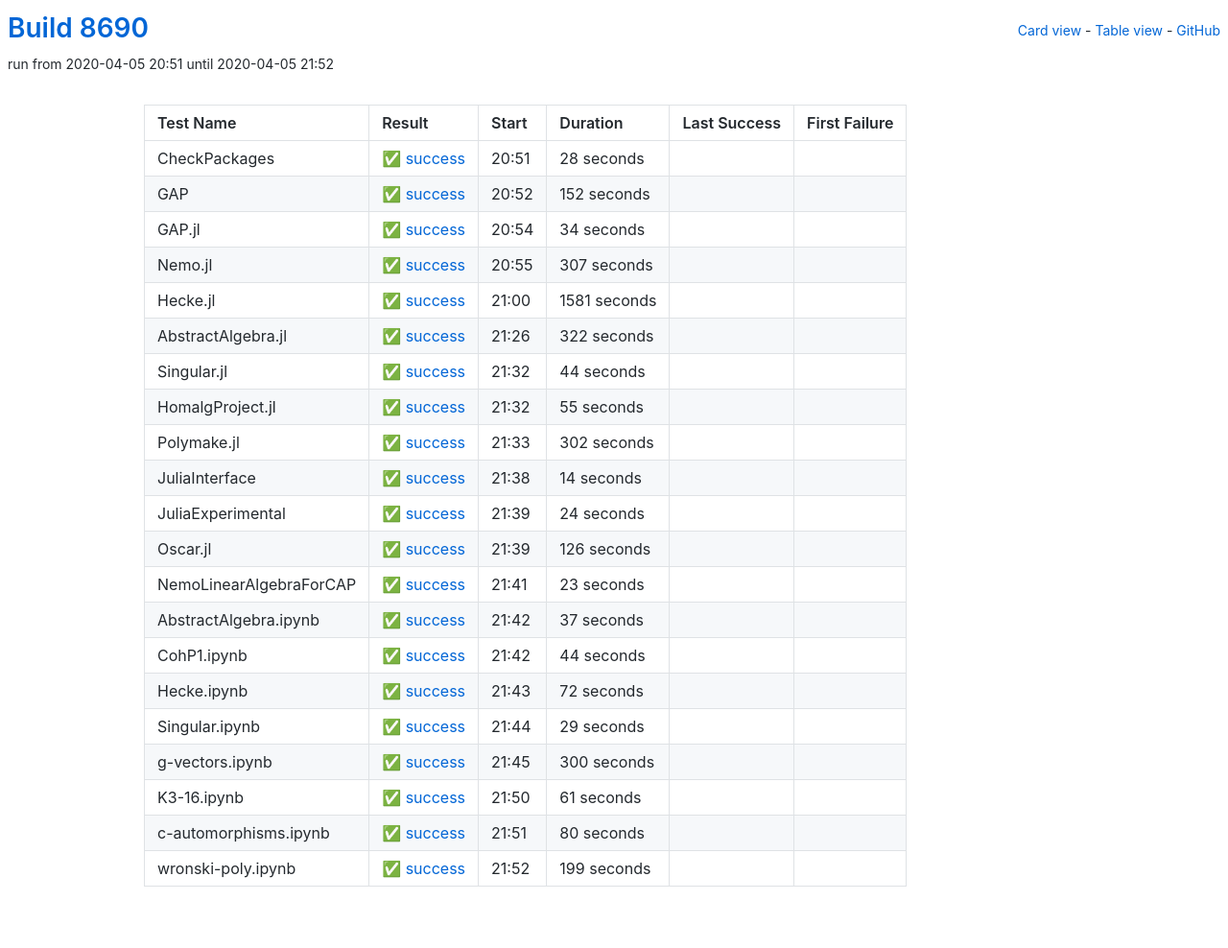
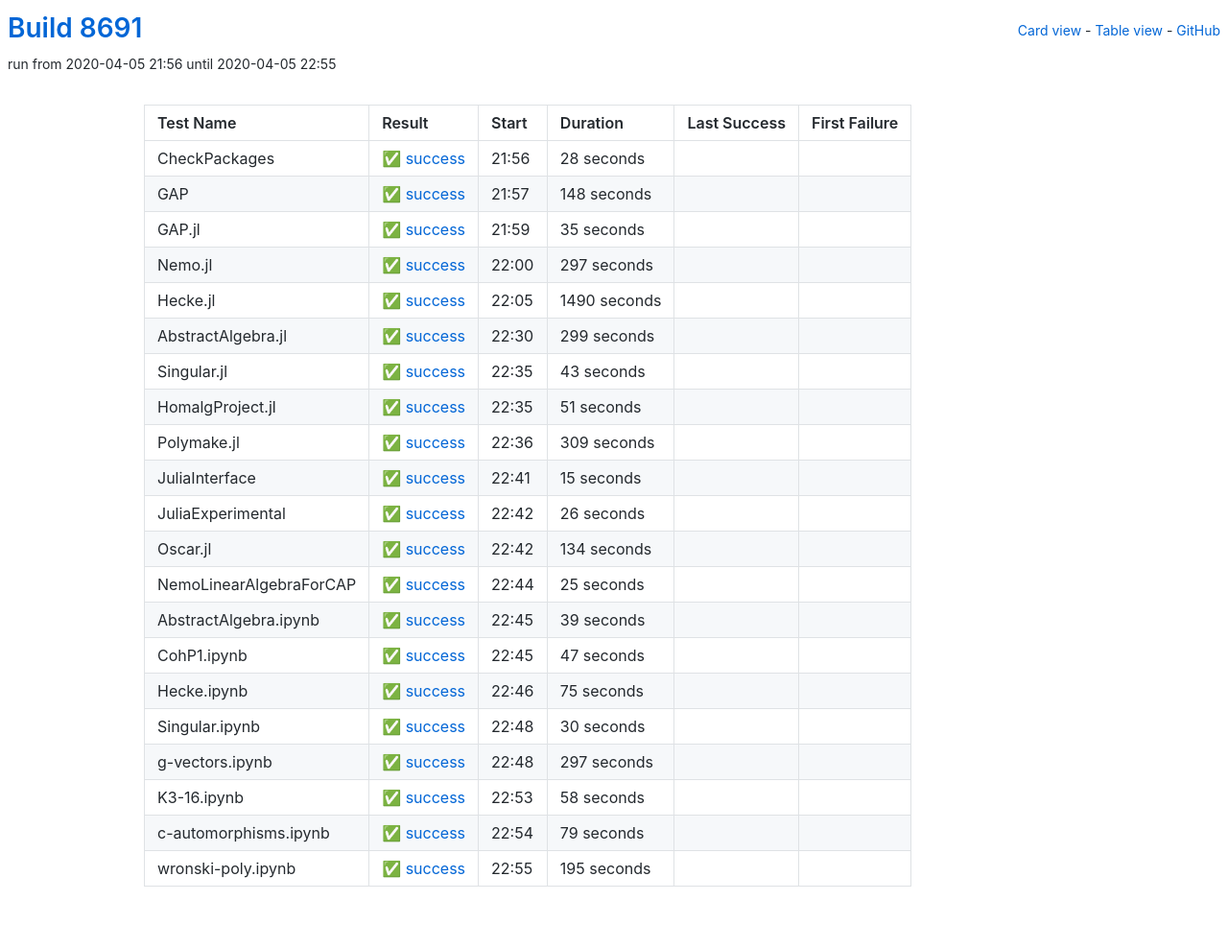
Before and after one commit to oscar-system/oscar-ci-status, a Jekyll site: the page built from table.html, in a window 1280 px wide. Shown: the whole page at 96% size. Built offline with Jekyll 4.4.1, drawn with Linux system fonts in a browser that asks for light colours.

Commit message:
Build 8691

```diff
--- a/_data/ci.yml
+++ b/_data/ci.yml
@@ -1,5 +1,5 @@
-build: 8690
-build_url: https://oscarci.mathematik.uni-kl.de/job/oscar/8690/
+build: 8691
+build_url: https://oscarci.mathematik.uni-kl.de/job/oscar/8691/
 job: oscar
 tests:
 - duration: 28
@@ -8,228 +8,228 @@
   first_failure_url: null
   last_success: false
   last_success_url: null
-  log: https://oscarci.mathematik.uni-kl.de/job/oscar/8690/artifact/logs/build-8690/CheckPackages.log
+  log: https://oscarci.mathematik.uni-kl.de/job/oscar/8691/artifact/logs/build-8691/CheckPackages.log
   name: CheckPackages
-  start: 2020-04-05 20:51
+  start: 2020-04-05 21:56
   status: success
   success: true
-- duration: 152
+- duration: 148
   exitcode: 0
   first_failure: false
   first_failure_url: null
   last_success: false
   last_success_url: null
-  log: https://oscarci.mathematik.uni-kl.de/job/oscar/8690/artifact/logs/build-8690/GAP.log
+  log: https://oscarci.mathematik.uni-kl.de/job/oscar/8691/artifact/logs/build-8691/GAP.log
   name: GAP
-  start: 2020-04-05 20:52
+  start: 2020-04-05 21:57
   status: success
   success: true
-- duration: 34
+- duration: 35
   exitcode: 0
   first_failure: false
   first_failure_url: null
   last_success: false
   last_success_url: null
-  log: https://oscarci.mathematik.uni-kl.de/job/oscar/8690/artifact/logs/build-8690/GAP.jl.log
+  log: https://oscarci.mathematik.uni-kl.de/job/oscar/8691/artifact/logs/build-8691/GAP.jl.log
   name: GAP.jl
-  start: 2020-04-05 20:54
+  start: 2020-04-05 21:59
   status: success
   success: true
-- duration: 307
+- duration: 297
   exitcode: 0
   first_failure: false
   first_failure_url: null
   last_success: false
   last_success_url: null
-  log: https://oscarci.mathematik.uni-kl.de/job/oscar/8690/artifact/logs/build-8690/Nemo.jl.log
+  log: https://oscarci.mathematik.uni-kl.de/job/oscar/8691/artifact/logs/build-8691/Nemo.jl.log
   name: Nemo.jl
-  start: 2020-04-05 20:55
+  start: 2020-04-05 22:00
   status: success
   success: true
-- duration: 1581
+- duration: 1490
   exitcode: 0
   first_failure: false
   first_failure_url: null
   last_success: false
   last_success_url: null
-  log: https://oscarci.mathematik.uni-kl.de/job/oscar/8690/artifact/logs/build-8690/Hecke.jl.log
+  log: https://oscarci.mathematik.uni-kl.de/job/oscar/8691/artifact/logs/build-8691/Hecke.jl.log
   name: Hecke.jl
-  start: 2020-04-05 21:00
+  start: 2020-04-05 22:05
   status: success
   success: true
-- duration: 322
+- duration: 299
   exitcode: 0
   first_failure: false
   first_failure_url: null
   last_success: false
   last_success_url: null
-  log: https://oscarci.mathematik.uni-kl.de/job/oscar/8690/artifact/logs/build-8690/AbstractAlgebra.jl.log
+  log: https://oscarci.mathematik.uni-kl.de/job/oscar/8691/artifact/logs/build-8691/AbstractAlgebra.jl.log
   name: AbstractAlgebra.jl
-  start: 2020-04-05 21:26
+  start: 2020-04-05 22:30
   status: success
   success: true
-- duration: 44
+- duration: 43
   exitcode: 0
   first_failure: false
   first_failure_url: null
   last_success: false
   last_success_url: null
-  log: https://oscarci.mathematik.uni-kl.de/job/oscar/8690/artifact/logs/build-8690/Singular.jl.log
+  log: https://oscarci.mathematik.uni-kl.de/job/oscar/8691/artifact/logs/build-8691/Singular.jl.log
   name: Singular.jl
-  start: 2020-04-05 21:32
+  start: 2020-04-05 22:35
   status: success
   success: true
-- duration: 55
+- duration: 51
   exitcode: 0
   first_failure: false
   first_failure_url: null
   last_success: false
   last_success_url: null
-  log: https://oscarci.mathematik.uni-kl.de/job/oscar/8690/artifact/logs/build-8690/HomalgProject.jl.log
+  log: https://oscarci.mathematik.uni-kl.de/job/oscar/8691/artifact/logs/build-8691/HomalgProject.jl.log
   name: HomalgProject.jl
-  start: 2020-04-05 21:32
+  start: 2020-04-05 22:35
   status: success
   success: true
-- duration: 302
+- duration: 309
   exitcode: 0
   first_failure: false
   first_failure_url: null
   last_success: false
   last_success_url: null
-  log: https://oscarci.mathematik.uni-kl.de/job/oscar/8690/artifact/logs/build-8690/Polymake.jl.log
+  log: https://oscarci.mathematik.uni-kl.de/job/oscar/8691/artifact/logs/build-8691/Polymake.jl.log
   name: Polymake.jl
-  start: 2020-04-05 21:33
+  start: 2020-04-05 22:36
   status: success
   success: true
-- duration: 14
+- duration: 15
   exitcode: 0
   first_failure: false
   first_failure_url: null
   last_success: false
   last_success_url: null
-  log: https://oscarci.mathematik.uni-kl.de/job/oscar/8690/artifact/logs/build-8690/JuliaInterface.log
+  log: https://oscarci.mathematik.uni-kl.de/job/oscar/8691/artifact/logs/build-8691/JuliaInterface.log
   name: JuliaInterface
-  start: 2020-04-05 21:38
+  start: 2020-04-05 22:41
   status: success
   success: true
-- duration: 24
+- duration: 26
   exitcode: 0
   first_failure: false
   first_failure_url: null
   last_success: false
   last_success_url: null
-  log: https://oscarci.mathematik.uni-kl.de/job/oscar/8690/artifact/logs/build-8690/JuliaExperimental.log
+  log: https://oscarci.mathematik.uni-kl.de/job/oscar/8691/artifact/logs/build-8691/JuliaExperimental.log
   name: JuliaExperimental
-  start: 2020-04-05 21:39
+  start: 2020-04-05 22:42
   status: success
   success: true
-- duration: 126
+- duration: 134
   exitcode: 0
   first_failure: false
   first_failure_url: null
   last_success: false
   last_success_url: null
-  log: https://oscarci.mathematik.uni-kl.de/job/oscar/8690/artifact/logs/build-8690/Oscar.jl.log
+  log: https://oscarci.mathematik.uni-kl.de/job/oscar/8691/artifact/logs/build-8691/Oscar.jl.log
   name: Oscar.jl
-  start: 2020-04-05 21:39
+  start: 2020-04-05 22:42
   status: success
   success: true
-- duration: 23
+- duration: 25
   exitcode: 0
   first_failure: false
   first_failure_url: null
   last_success: false
   last_success_url: null
-  log: https://oscarci.mathematik.uni-kl.de/job/oscar/8690/artifact/logs/build-8690/NemoLinearAlgebraForCAP.log
+  log: https://oscarci.mathematik.uni-kl.de/job/oscar/8691/artifact/logs/build-8691/NemoLinearAlgebraForCAP.log
   name: NemoLinearAlgebraForCAP
-  start: 2020-04-05 21:41
+  start: 2020-04-05 22:44
   status: success
   success: true
-- duration: 37
+- duration: 39
   exitcode: 0
   first_failure: false
   first_failure_url: null
   last_success: false
   last_success_url: null
-  log: https://oscarci.mathematik.uni-kl.de/job/oscar/8690/artifact/logs/build-8690/AbstractAlgebra.ipynb.log
+  log: https://oscarci.mathematik.uni-kl.de/job/oscar/8691/artifact/logs/build-8691/AbstractAlgebra.ipynb.log
   name: AbstractAlgebra.ipynb
-  start: 2020-04-05 21:42
+  start: 2020-04-05 22:45
   status: success
   success: true
-- duration: 44
+- duration: 47
   exitcode: 0
   first_failure: false
   first_failure_url: null
   last_success: false
   last_success_url: null
-  log: https://oscarci.mathematik.uni-kl.de/job/oscar/8690/artifact/logs/build-8690/CohP1.ipynb.log
+  log: https://oscarci.mathematik.uni-kl.de/job/oscar/8691/artifact/logs/build-8691/CohP1.ipynb.log
   name: CohP1.ipynb
-  start: 2020-04-05 21:42
+  start: 2020-04-05 22:45
   status: success
   success: true
-- duration: 72
+- duration: 75
   exitcode: 0
   first_failure: false
   first_failure_url: null
   last_success: false
   last_success_url: null
-  log: https://oscarci.mathematik.uni-kl.de/job/oscar/8690/artifact/logs/build-8690/Hecke.ipynb.log
+  log: https://oscarci.mathematik.uni-kl.de/job/oscar/8691/artifact/logs/build-8691/Hecke.ipynb.log
   name: Hecke.ipynb
-  start: 2020-04-05 21:43
+  start: 2020-04-05 22:46
   status: success
   success: true
-- duration: 29
+- duration: 30
   exitcode: 0
   first_failure: false
   first_failure_url: null
   last_success: false
   last_success_url: null
-  log: https://oscarci.mathematik.uni-kl.de/job/oscar/8690/artifact/logs/build-8690/Singular.ipynb.log
+  log: https://oscarci.mathematik.uni-kl.de/job/oscar/8691/artifact/logs/build-8691/Singular.ipynb.log
   name: Singular.ipynb
-  start: 2020-04-05 21:44
+  start: 2020-04-05 22:48
   status: success
   success: true
-- duration: 300
+- duration: 297
   exitcode: 0
   first_failure: false
   first_failure_url: null
   last_success: false
   last_success_url: null
-  log: https://oscarci.mathematik.uni-kl.de/job/oscar/8690/artifact/logs/build-8690/g-vectors.ipynb.log
+  log: https://oscarci.mathematik.uni-kl.de/job/oscar/8691/artifact/logs/build-8691/g-vectors.ipynb.log
   name: g-vectors.ipynb
-  start: 2020-04-05 21:45
+  start: 2020-04-05 22:48
   status: success
   success: true
-- duration: 61
+- duration: 58
   exitcode: 0
   first_failure: false
   first_failure_url: null
   last_success: false
   last_success_url: null
-  log: https://oscarci.mathematik.uni-kl.de/job/oscar/8690/artifact/logs/build-8690/K3-16.ipynb.log
+  log: https://oscarci.mathematik.uni-kl.de/job/oscar/8691/artifact/logs/build-8691/K3-16.ipynb.log
   name: K3-16.ipynb
-  start: 2020-04-05 21:50
+  start: 2020-04-05 22:53
   status: success
   success: true
-- duration: 80
+- duration: 79
   exitcode: 0
   first_failure: false
   first_failure_url: null
   last_success: false
   last_success_url: null
-  log: https://oscarci.mathematik.uni-kl.de/job/oscar/8690/artifact/logs/build-8690/c-automorphisms.ipynb.log
+  log: https://oscarci.mathematik.uni-kl.de/job/oscar/8691/artifact/logs/build-8691/c-automorphisms.ipynb.log
   name: c-automorphisms.ipynb
-  start: 2020-04-05 21:51
+  start: 2020-04-05 22:54
   status: success
   success: true
-- duration: 199
+- duration: 195
   exitcode: 0
   first_failure: false
   first_failure_url: null
   last_success: false
   last_success_url: null
-  log: https://oscarci.mathematik.uni-kl.de/job/oscar/8690/artifact/logs/build-8690/wronski-poly.ipynb.log
+  log: https://oscarci.mathematik.uni-kl.de/job/oscar/8691/artifact/logs/build-8691/wronski-poly.ipynb.log
   name: wronski-poly.ipynb
-  start: 2020-04-05 21:52
+  start: 2020-04-05 22:55
   status: success
   success: true
```
Also changed, not shown: README.md.
